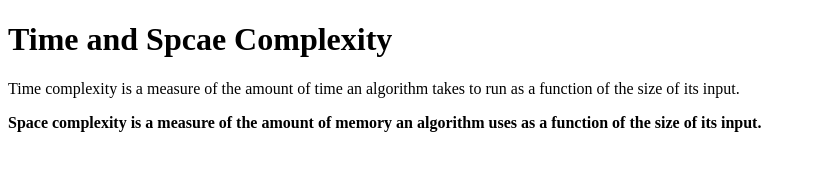
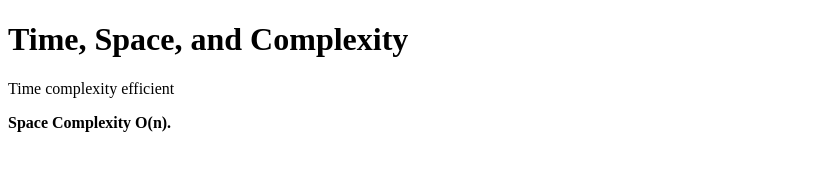
Before and after one commit to acciojob/time-and-space-complexity-rohitanchal, a website: page main.html in a window 1280 px wide. Shown: the whole page, without its empty margins (0-816 px from the left). Drawn offline with Linux system fonts and the light colour scheme.

Commit message:
created a submission

```diff
--- a/main.html
+++ b/main.html
@@ -11,9 +11,9 @@
     <script type="text/javascript" src="./script.js">
 </script>
 
-	<h1>Time and Spcae Complexity</h1>
-	<p>Time complexity is a measure of the amount of time an algorithm takes to run as a function of the size of its input.</p>
-	<p><b>Space complexity is a measure of the amount of memory an algorithm uses as a function of the size of its input.</b></p>
+	<h1>Time, Space, and Complexity</h1>
+	<p>Time complexity efficient</p>
+	<p><b>Space Complexity O(n).</b></p>
 
 </body>
 
```
